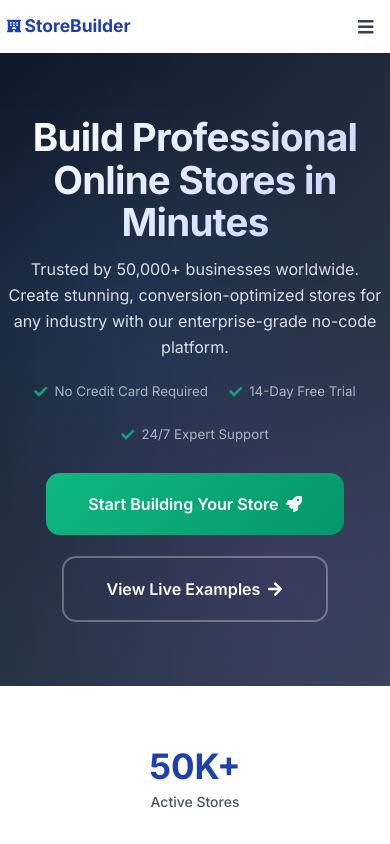
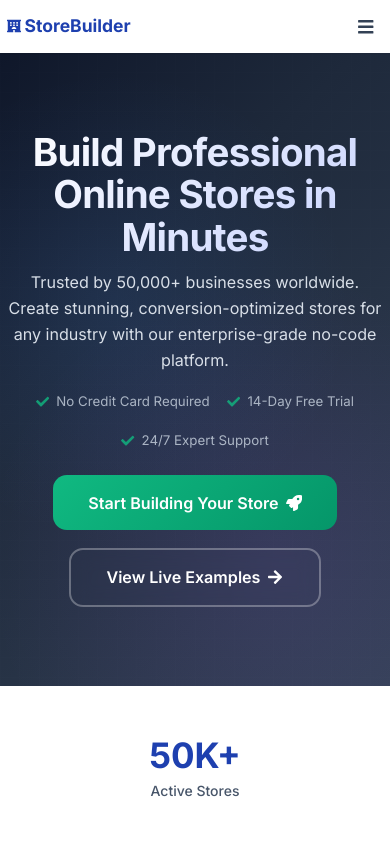
Before and after one commit to rnqayush/starter, a React (Create React App) app: page / in a window 390 px wide. Shown: the top 844 px of the page. Built offline with nearby package versions, Linux system fonts and the light colour scheme.

Commit message:
Update theme spacing and text responsive utilities for more compact design
cgen-1daaf8d92eb64c888321259487833ddf

```diff
--- a/src/styles/GlobalStyle.js
+++ b/src/styles/GlobalStyle.js
@@ -221,13 +221,13 @@ export const theme = {
     tablet: "1024px",
     desktop: "1200px",
   },
-  spacing: {
+    spacing: {
     xs: "0.25rem",
     sm: "0.5rem",
-    md: "1rem",
-    lg: "1.5rem",
-    xl: "2rem",
-    xxl: "3rem",
+    md: "0.875rem",
+    lg: "1.25rem",
+    xl: "1.75rem",
+    xxl: "2.5rem",
   },
   borderRadius: {
     sm: "0.25rem",
@@ -288,42 +288,42 @@ export const containerStyles = `
   }
 
   ${media.desktop} {
-    padding: 0 ${theme.spacing.xl};
+    padding: 0 ${theme.spacing.lg};
   }
 `;
 
 // Responsive text utilities
 export const textResponsive = {
   h1: `
-    font-size: 2.5rem;
+    font-size: 2rem;
     line-height: 1.2;
 
     ${media.mobile} {
-      font-size: 2rem;
+      font-size: 1.75rem;
     }
 
     ${media.tablet} {
-      font-size: 2.25rem;
+      font-size: 1.875rem;
     }
   `,
   h2: `
-    font-size: 2rem;
+    font-size: 1.75rem;
     line-height: 1.3;
 
     ${media.mobile} {
-      font-size: 1.5rem;
+      font-size: 1.375rem;
     }
 
     ${media.tablet} {
-      font-size: 1.75rem;
+      font-size: 1.5rem;
     }
   `,
   h3: `
-    font-size: 1.5rem;
+    font-size: 1.25rem;
     line-height: 1.4;
 
     ${media.mobile} {
-      font-size: 1.25rem;
+      font-size: 1.125rem;
     }
   `,
   body: `
```
